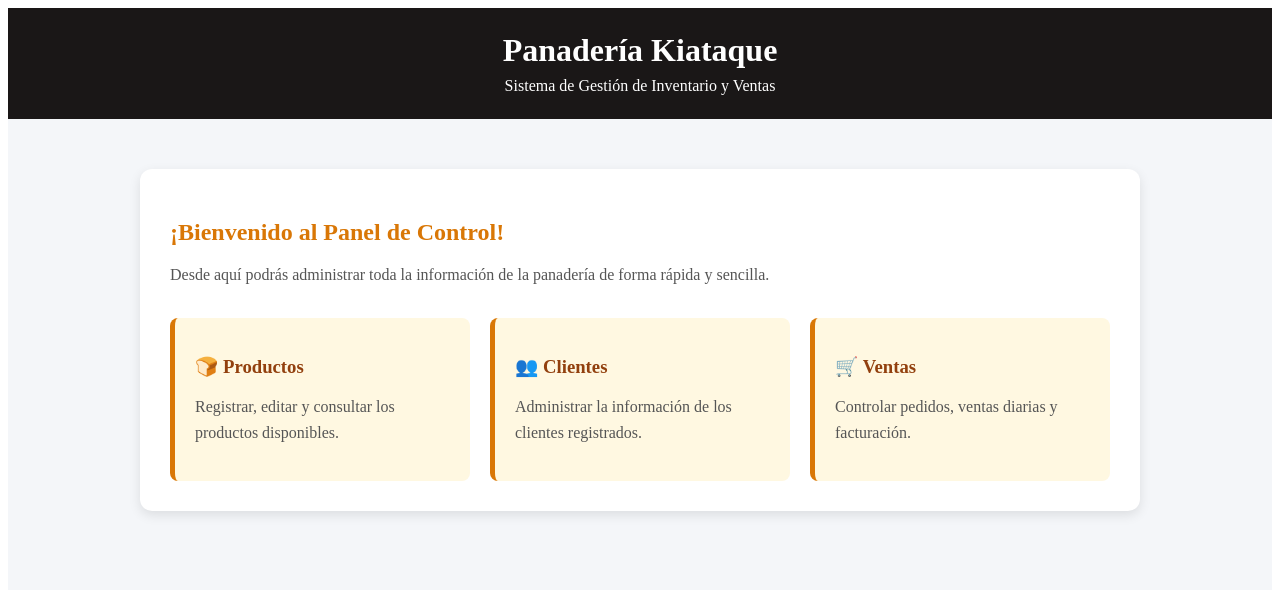
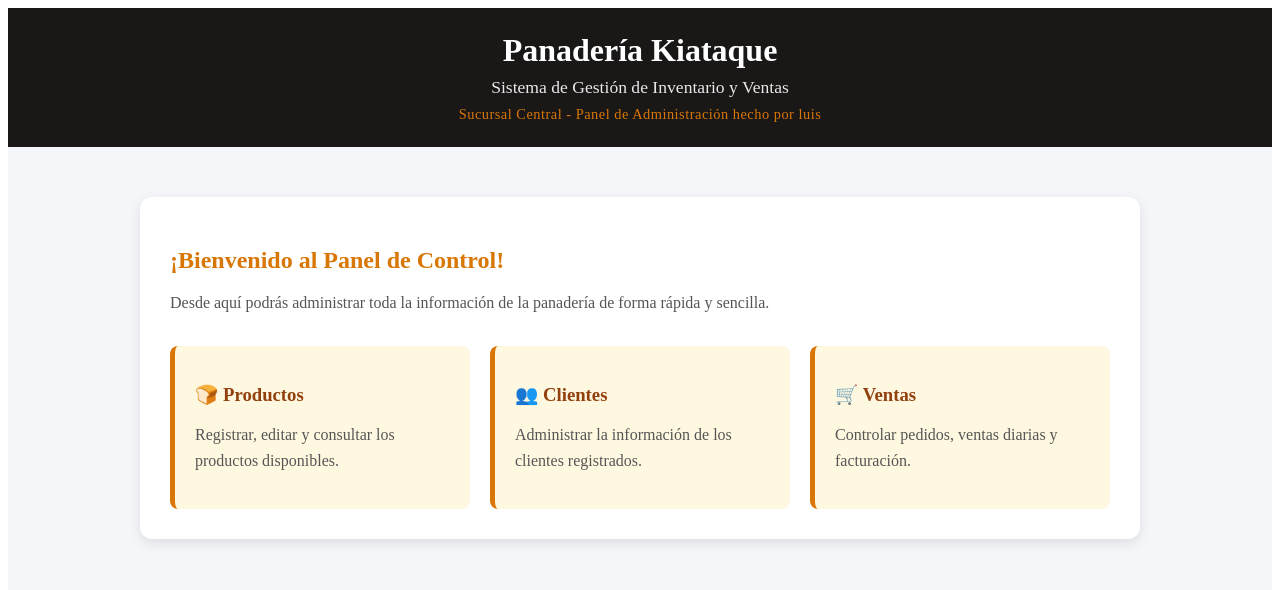
Before and after one commit to Mauroc95666/programacionweb2, a Vue app: page / in a window 1280 px wide. Shown: the top 590 px of the page. Built offline with nearby package versions, Linux system fonts and the light colour scheme.

Commit message:
Update EncabezadoApp.vue

```diff
--- a/src/components/EncabezadoApp.vue
+++ b/src/components/EncabezadoApp.vue
@@ -7,6 +7,11 @@ defineProps({
   subtitulo: {
     type: String,
     required: true
+  },
+  adicional: {
+    type: String,
+    required: false,
+    default: ''
   }
 })
 </script>
@@ -14,7 +19,8 @@ defineProps({
 <template>
   <header class="encabezado">
     <h1>{{ titulo }}</h1>
-    <p>{{ subtitulo }}</p>
+    <p class="subtitulo">{{ subtitulo }}</p>
+    <span v-if="adicional" class="adicional">{{ adicional }}</span>
   </header>
 </template>
 
@@ -28,9 +34,21 @@ defineProps({
 
 .encabezado h1 {
   margin: 0;
+  font-size: 2rem;
 }
 
-.encabezado p {
+.subtitulo {
   margin: 8px 0 0;
+  font-size: 1.1rem;
+  opacity: 0.9;
+}
+
+.adicional {
+  display: block;
+  margin-top: 8px;
+  font-size: 0.9rem;
+  color: #d97706; /* Tono ámbar que combina con la interfaz de la panadería */
+  font-weight: 500;
+  letter-spacing: 0.5px;
 }
 </style>
```
